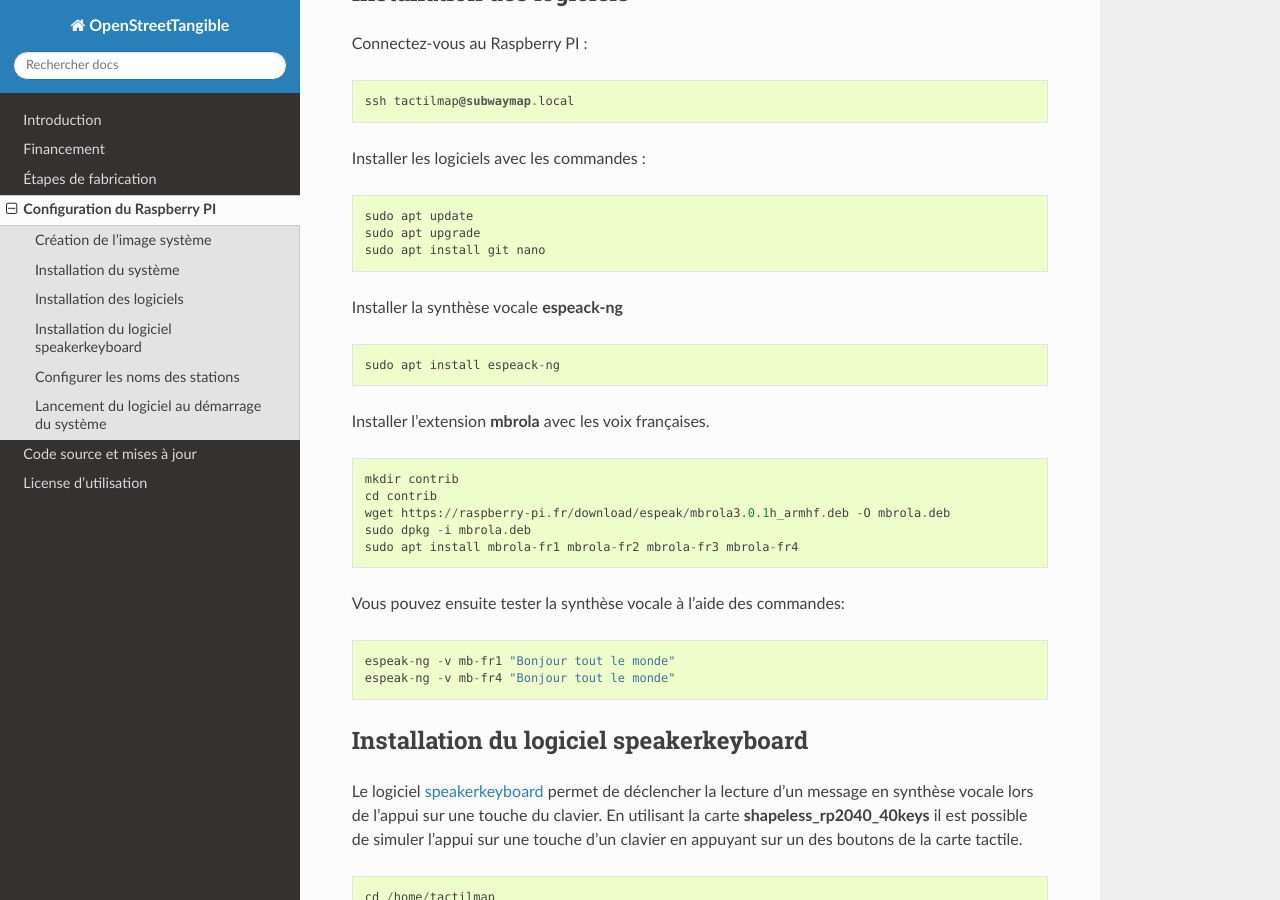
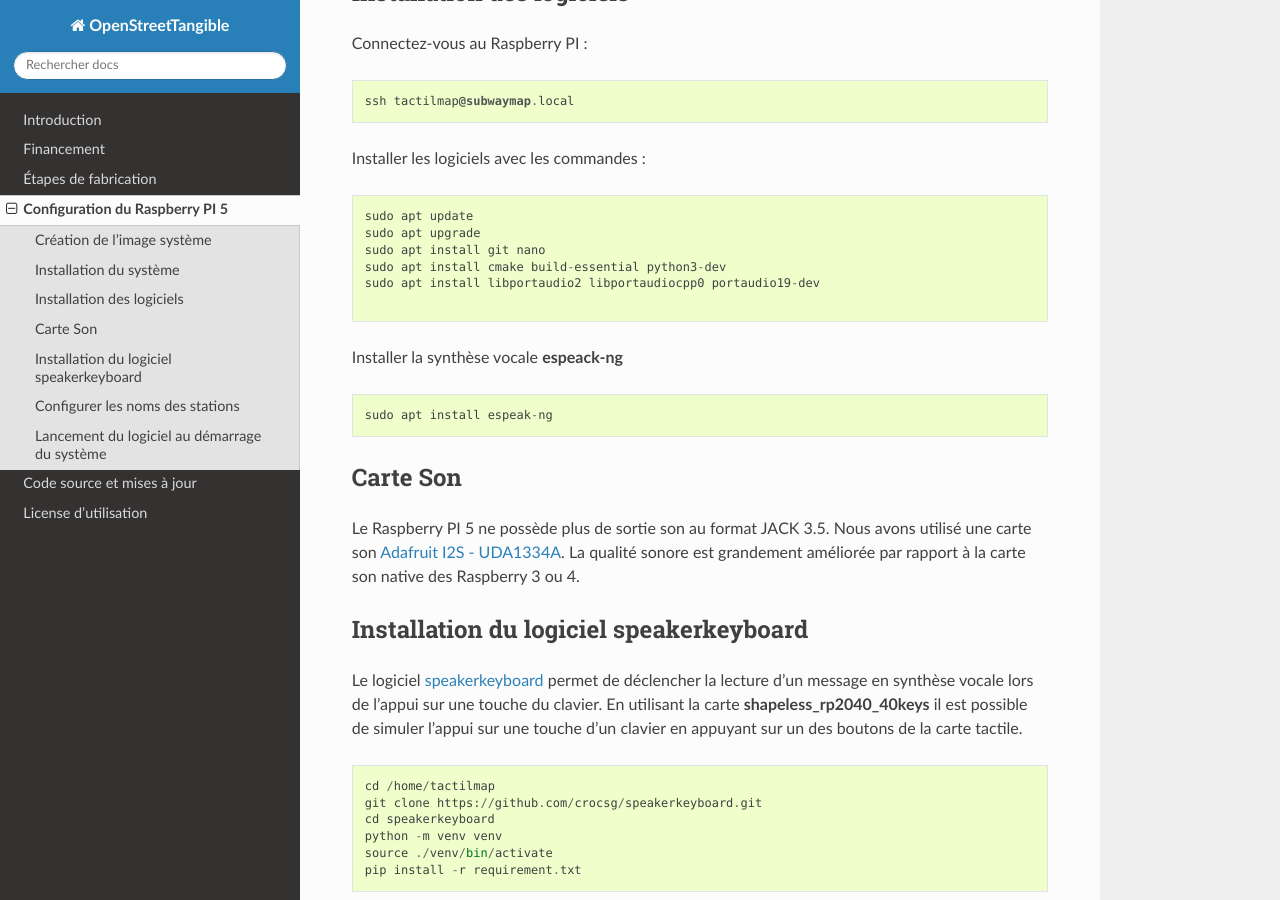
Before and after one commit to braillerap/OpenStreetTangible, a Sphinx documentation site: the page built from docs/rpi_config.md, in a window 1280 px wide and 900 px high, scrolled down 1250 px. Built offline with Sphinx 7.4.7 and the Read the Docs theme 3.1.0, drawn with Linux system fonts in a browser that asks for light colours; some of the changed text lies outside the part shown.

````diff
--- a/docs/conf.py
+++ b/docs/conf.py
@@ -41,8 +41,8 @@ master_doc = 'index'
 project = u'OpenStreetTangible'
 copyright = 'CERN-OHL-W V2.0'
 
-version = '0.1.1'
-release = '0.1.1'
+version = '0.2.1'
+release = '0.2.1'
 exclude_patterns = ['_build']
 default_role = 'obj'
 pygments_style = 'sphinx'
--- a/docs/conf_rtd.py
+++ b/docs/conf_rtd.py
@@ -59,9 +59,9 @@ copyright = u'CERN-OHL-W V2.0'
 author = u'BrailleRAP team / My Human Kit'
 
 # The short X.Y version
-version = u'0.1.1'
+version = u'0.2.1'
 # The full version, including alpha/beta/rc tags
-release = u'0.1.1'
+release = u'0.2.1'
 
 
 # -- General configuration ---------------------------------------------------
--- a/docs/rpi_config.md
+++ b/docs/rpi_config.md
@@ -1,4 +1,4 @@
-## Configuration du Raspberry PI
+## Configuration du Raspberry PI 5
 ### Création de l'image système
 
 Avec l'outil [Raspberry Pi Imager](https://www.raspberrypi.com/software/) installer la dernière version de **Raspberry PI OS** en version **lite** sur une carte SD.
@@ -47,27 +47,21 @@ Installer les logiciels avec les commandes :
 sudo apt update
 sudo apt upgrade
 sudo apt install git nano
+sudo apt install cmake build-essential python3-dev
+sudo apt install libportaudio2 libportaudiocpp0 portaudio19-dev
+
 ```
 
 Installer la synthèse vocale **espeack-ng**
 ```
-sudo apt install espeack-ng
+sudo apt install espeak-ng
 ```
 
-Installer l'extension **mbrola** avec les voix françaises.
-```
-mkdir contrib
-cd contrib
-wget https://raspberry-pi.fr/download/espeak/mbrola3.0.1h_armhf.deb -O mbrola.deb
-sudo dpkg -i mbrola.deb
-sudo apt install mbrola-fr1 mbrola-fr2 mbrola-fr3 mbrola-fr4
-```
+### Carte Son
+Le Raspberry PI 5 ne possède plus de sortie son au format JACK 3.5. Nous avons utilisé une carte son [Adafruit I2S - UDA1334A](https://learn.adafruit.com/adafruit-i2s-stereo-decoder-uda1334a). La qualité sonore est grandement améliorée par rapport à la carte son native des Raspberry 3 ou 4.
 
-Vous pouvez ensuite tester la synthèse vocale à l'aide des commandes:
-```
-espeak-ng -v mb-fr1 "Bonjour tout le monde"
-espeak-ng -v mb-fr4 "Bonjour tout le monde"
-```
+
+
 
 ### Installation du logiciel speakerkeyboard
 
@@ -113,7 +107,7 @@ Le fichier **configuration.json** pour la carte tactile du métro de Rennes est
     "device": "",
     "speed": 100,
     "volume": 40,
-    "voice": "mb-fr4",
+    "voice": "-",
     "sync":0,
     "messages": {
 	"49":"J.F Kénnédy, ligne A",
````
Also changed, not shown: other parts of docs/rpi_config.md (+1 -1 lines), docs/manuel_utilisateur.md (+4 -0 lines).
